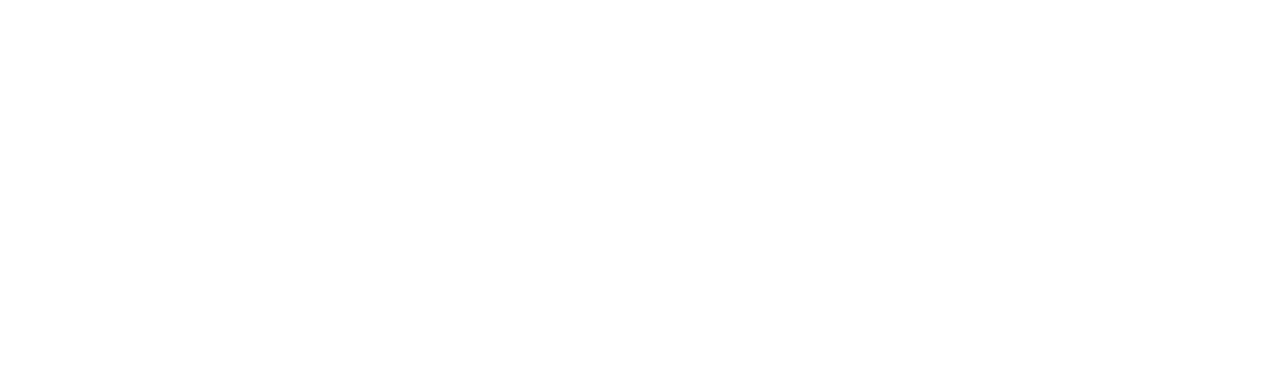
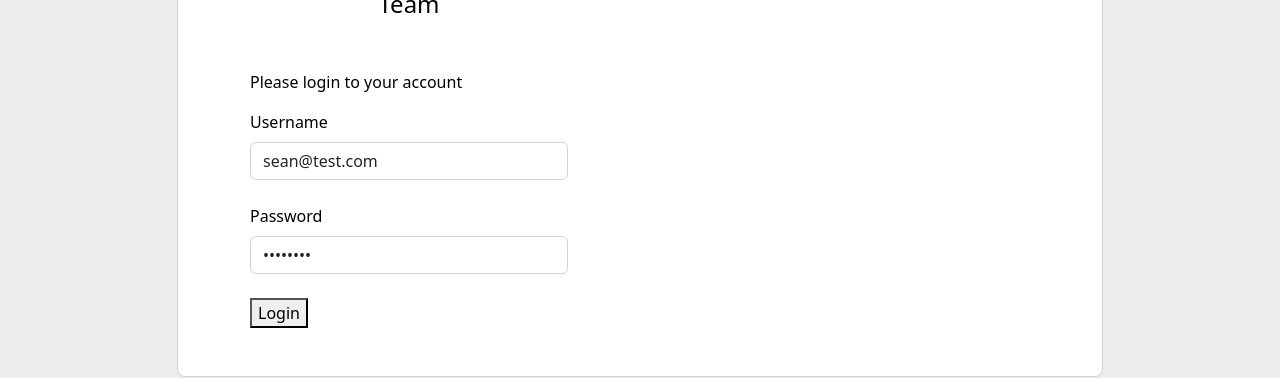
Before and after one commit to tadakoglu/SmartBridgeFrontend, an Angular app: page / in a window 1280 px wide. Shown: the part 279-657 px from the top of the page. Built offline with nearby package versions, Linux system fonts and the light colour scheme.

Commit message:
fixed issues

```diff
--- a/src/app/app-routing.module.ts
+++ b/src/app/app-routing.module.ts
@@ -1,4 +1,3 @@
-import { HomeComponent } from './components/home/home.component';
 import { LoginComponent } from './components/login/login.component';
 import { NgModule } from '@angular/core';
 import { Routes, RouterModule } from '@angular/router';
@@ -6,10 +5,6 @@
 const routes: Routes = [
   {
     path: '',
-    component: HomeComponent
-  },
-  {
-    path: 'login',
     component: LoginComponent
   },
 ];
--- a/src/app/components/login/login.component.html
+++ b/src/app/components/login/login.component.html
@@ -13,18 +13,20 @@
                   <h4 class="mt-1 mb-5 pb-1">We are The Smart Bridge Team</h4>
                 </div>
 
-                <form name="form" #form="ngForm" (ngSubmit)="login(form)">
+                <form  name="form" #form="ngForm" (ngSubmit)="login(form)">
                   <p>Please login to your account</p>
 
                   <div class="form-outline mb-4">
-                    <input type="email" id="form2Example11" class="form-control" name="email"
+                    <label class="form-label" for="form2Example11" >Username</label>
+                    <input [(ngModel)]="requestModel.email" name="email" type="email" id="form2Example11" class="form-control"
                       placeholder="Phone number or email address" />
-                    <label class="form-label" for="form2Example11" [(ngModel)]="requestModel.email">Username</label>
+
                   </div>
 
                   <div class="form-outline mb-4">
-                    <input type="password" id="form2Example22" class="form-control" name="password"/>
-                    <label class="form-label" for="form2Example22" [(ngModel)]="requestModel.password">Password</label>
+                    <label class="form-label" for="form2Example22" >Password</label>
+                    <input [(ngModel)]="requestModel.password" name="password" type="password" id="form2Example22" class="form-control" />
+
                   </div>
                   <button type="submit">Login</button>
                 </form>
```
